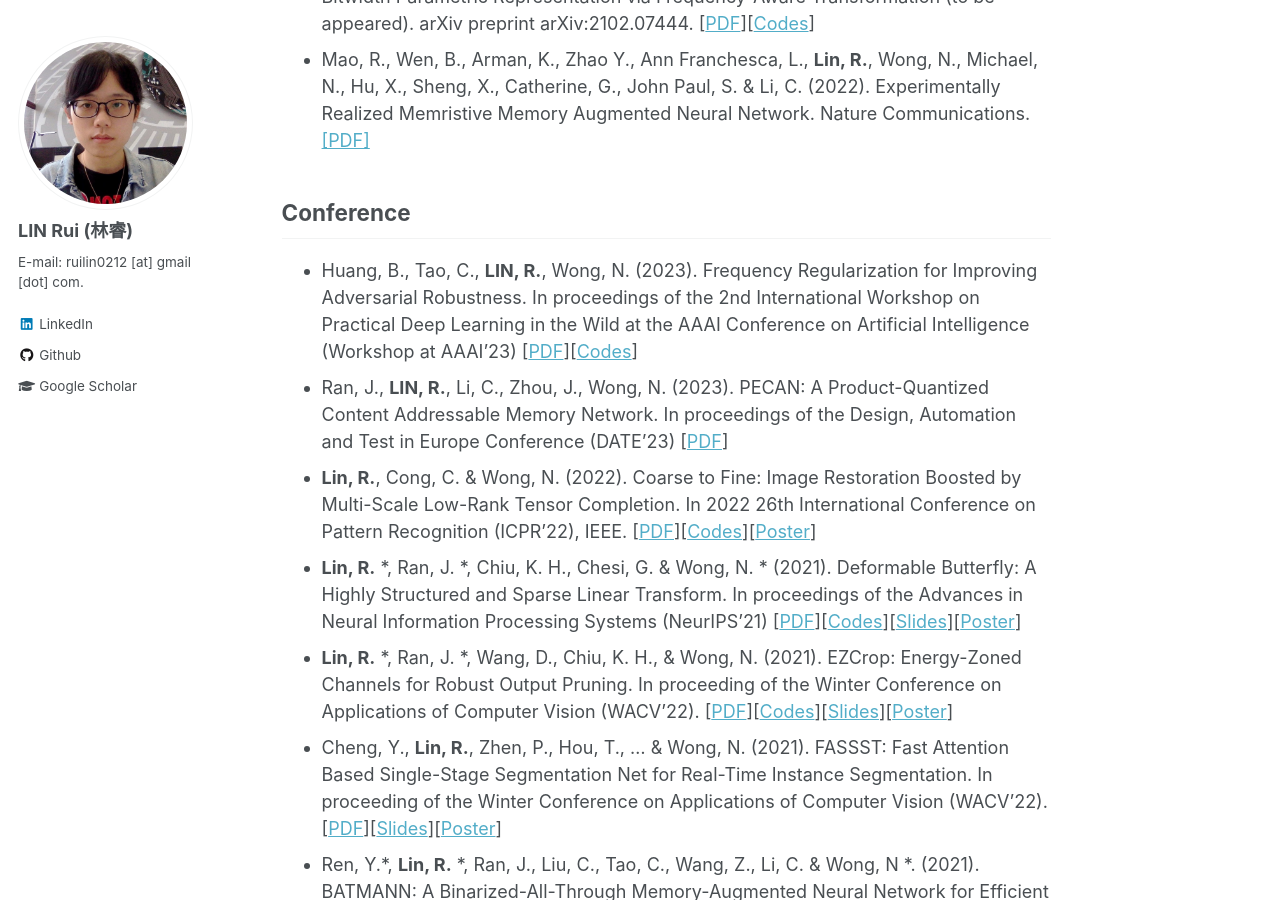
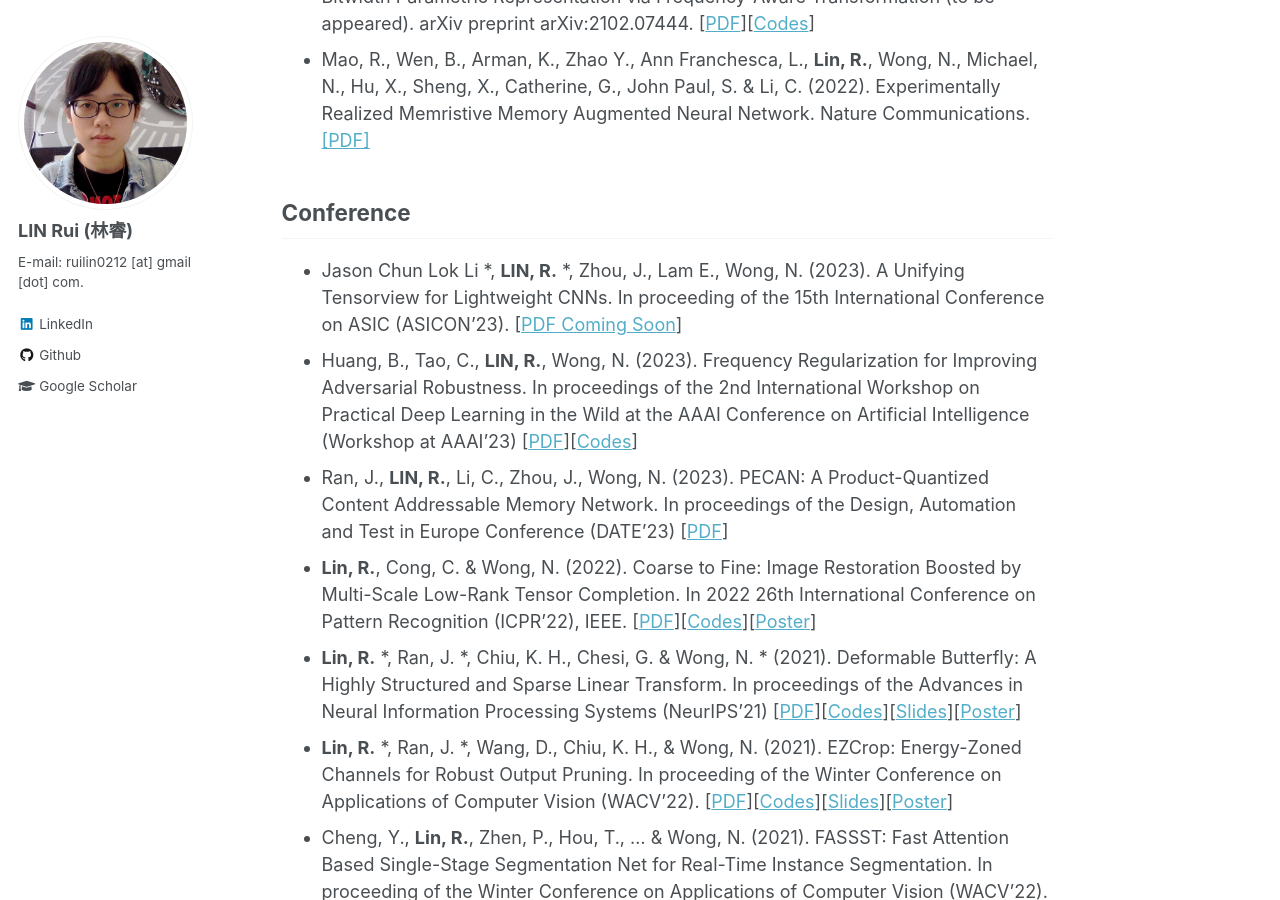
Before and after one commit to rlin27/rlin27.github.io, a Jekyll site: the page built from _pages/publications.md, in a window 1280 px wide and 900 px high, scrolled down 396 px. Built offline with Jekyll 4.4.1, drawn with Linux system fonts in a browser that asks for light colours.

Commit message:
Update publications.md

```diff
--- a/_pages/publications.md
+++ b/_pages/publications.md
@@ -9,6 +9,7 @@ title: "Publications"
 + Mao, R., Wen, B., Arman, K., Zhao Y., Ann Franchesca, L., **Lin, R.**, Wong, N., Michael, N., Hu, X., Sheng, X., Catherine, G., John Paul, S. & Li, C. (2022). Experimentally Realized Memristive Memory Augmented Neural Network. Nature Communications. [[PDF]](https://assets.researchsquare.com/files/rs-1821052/v1_covered.pdf?c=1657039003)
 
 ## Conference
++ Jason Chun Lok Li *, **LIN, R.** *, Zhou, J., Lam E., Wong, N. (2023). A Unifying Tensorview for Lightweight CNNs. In proceeding of the 15th International Conference on ASIC (ASICON'23). [[PDF Coming Soon](http://asicon.org/)]
 + Huang, B., Tao, C., **LIN, R.**, Wong, N. (2023). Frequency Regularization for Improving Adversarial Robustness. In proceedings of the 2nd International Workshop on Practical Deep Learning in the Wild at the AAAI Conference on Artificial Intelligence (Workshop at AAAI'23) [[PDF](\files\pdf\AAAI2023_Workshop.pdf)][[Codes](https://github.com/Harr7y/FR)]
 + Ran, J., **LIN, R.**, Li, C., Zhou, J., Wong, N. (2023). PECAN: A Product-Quantized Content Addressable Memory Network. In proceedings of the Design, Automation and Test in Europe Conference (DATE'23) [[PDF](\files\pdf\PECAN.pdf)]
 + **Lin, R.**, Cong, C. & Wong, N. (2022). Coarse to Fine: Image Restoration Boosted by Multi-Scale Low-Rank Tensor Completion. In 2022 26th International Conference on Pattern Recognition (ICPR'22), IEEE.  [[PDF](\files\pdf\ICPR_2022_C2F.pdf)][[Codes](https://github.com/rlin27/C2FLRTC)][[Poster](\files\pdf\ICPR2022_ePoster.pdf)]
```
